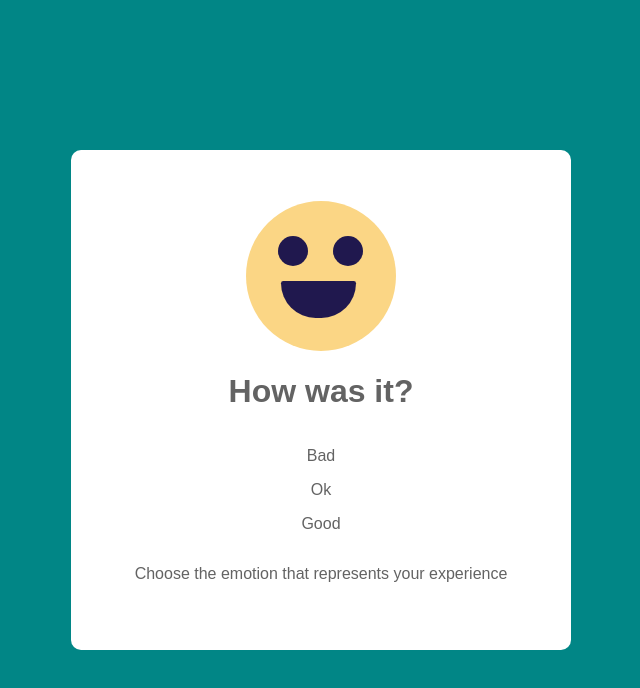
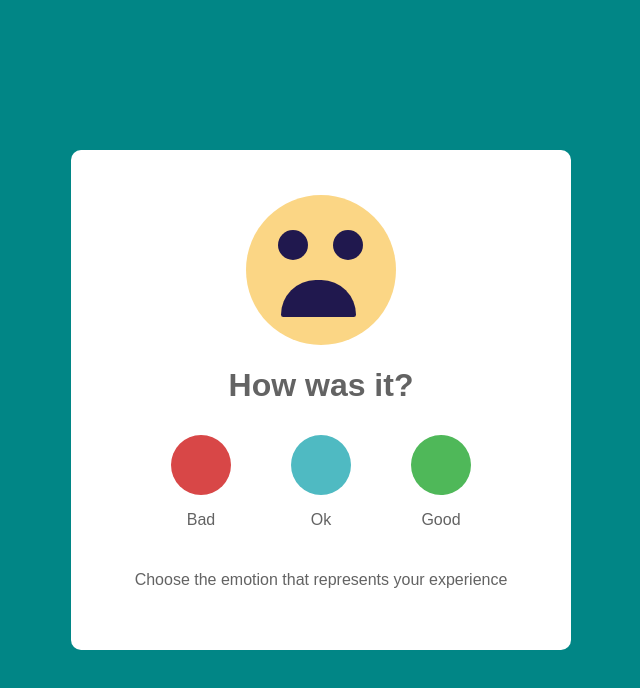
Before and after one commit to bwoysie/rating-widget, a plain HTML site: page index.html in a window 1280 px wide. Shown: the whole page, without its empty margins (319-959 px from the left). Drawn offline with Linux system fonts and the light colour scheme.

Commit message:
updated css and html

```diff
--- a/css/styles.css
+++ b/css/styles.css
@@ -52,6 +52,13 @@ body {
   border-radius: 15px;
 }
 
+.mouth-container {
+  position: relative;
+  width: 75px;
+  left: 35px;
+  top: 55px;
+}
+
 .happy-mouth {
   width: 75px;
   height: 37px;
@@ -59,9 +66,49 @@ body {
   border-radius: 10px 10px 150px 150px;
 }
 
-.mouth-container {
+
+.indifferent-mouth {
   position: relative;
+  top: 5px;
   width: 75px;
-  left: 35px;
-  top: 50px;
+  height: 10px;
+  background-color: rgb(32,24,78);
+  border-radius: 10px;
 }
+
+
+.sad-mouth {
+  width: 75px;
+  height: 37px;
+  background-color: rgb(32,24,78);
+  border-radius: 150px 150px 10px 10px;
+}
+
+.ratings-container {
+ display: flex;
+ width: 300px;
+ justify-content: space-between;
+ margin: 10px 0 ;
+}
+
+
+.rating-container div {
+  width: 60px;
+  height: 60px;
+  border-radius: 30px;
+}
+/* instead of doing each induvidual attribute for each div in the rationgs container we can use the parent for all teh same attributes */
+#bad {
+
+  background-color: rgb(216,71,71);
+}
+
+#ok {
+
+  background-color: rgb(79,186,194);
+}
+
+#good {
+
+  background-color: rgb(79,184, 89);
+}
--- a/index.html
+++ b/index.html
@@ -15,7 +15,7 @@
       </div>
 
       <div class="mouth-container">
-        <div id="mouth"  class="happy-mouth"></div>
+        <div id="mouth"  class="sad-mouth"></div>
       </div>
 
     </div>
```
